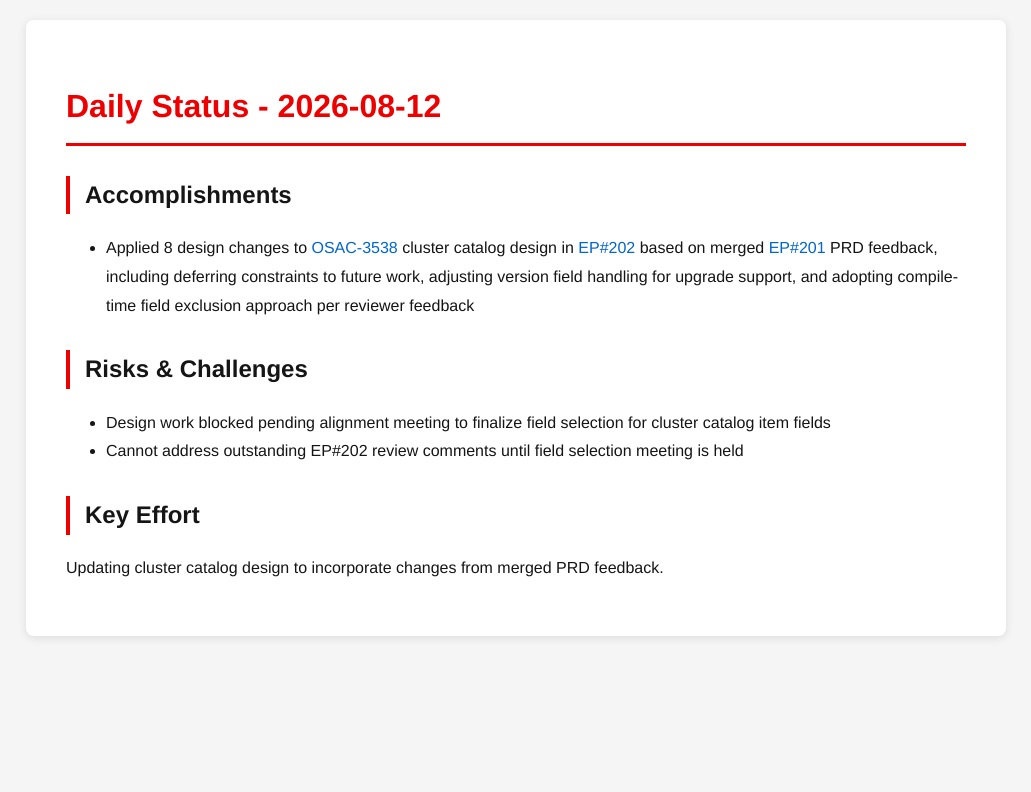
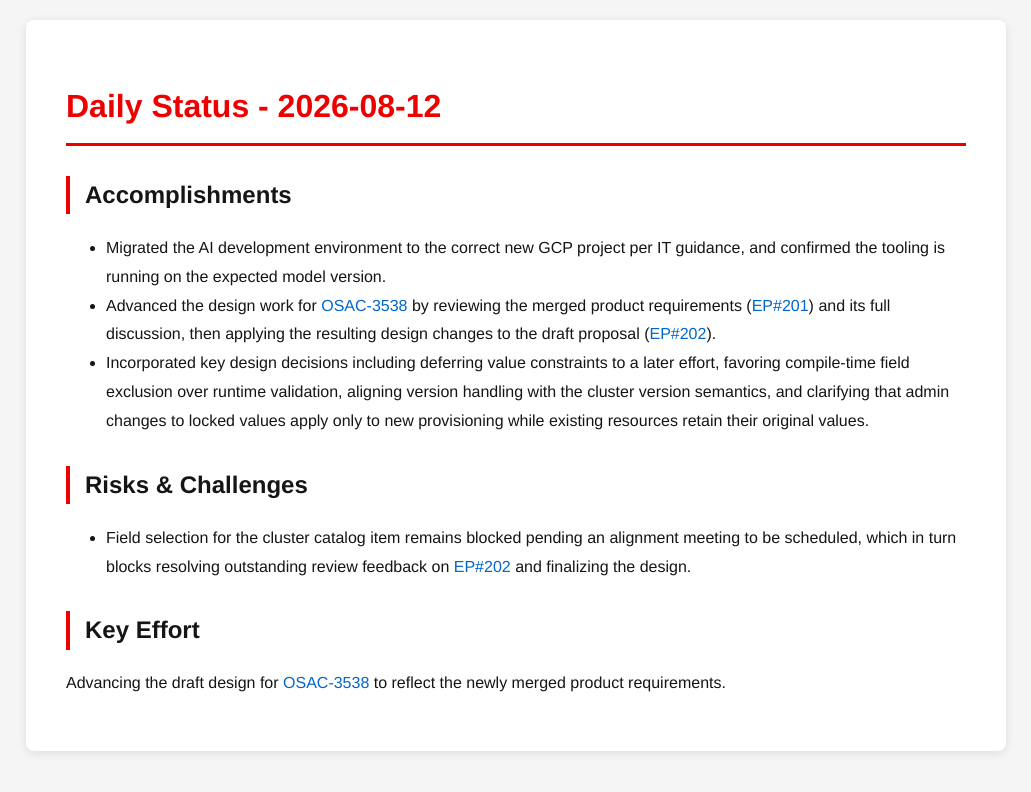
Before and after one commit to tzvatot/daily-status, a Jekyll site: the page built from 2026-08-12.md, in a window 1280 px wide. Shown: the top 792 px of the page, without its empty margins (124-1155 px from the left). Built offline with Jekyll 4.4.1, drawn with Linux system fonts in a browser that asks for light colours.

Commit message:
Daily status update - 2026-08-12

```diff
--- a/2026-08-12.md
+++ b/2026-08-12.md
@@ -7,11 +7,12 @@ date: 2026-08-12
 # Daily Status - 2026-08-12
 
 ## Accomplishments
-- Applied 8 design changes to [OSAC-3538](https://redhat.atlassian.net/browse/OSAC-3538) cluster catalog design in [EP#202](https://github.com/osac-project/enhancement-proposals/pull/202) based on merged [EP#201](https://github.com/osac-project/enhancement-proposals/pull/201) PRD feedback, including deferring constraints to future work, adjusting version field handling for upgrade support, and adopting compile-time field exclusion approach per reviewer feedback
+- Migrated the AI development environment to the correct new GCP project per IT guidance, and confirmed the tooling is running on the expected model version.
+- Advanced the design work for [OSAC-3538](https://issues.redhat.com/browse/OSAC-3538) by reviewing the merged product requirements ([EP#201](https://github.com/osac-project/enhancement-proposals/pull/201)) and its full discussion, then applying the resulting design changes to the draft proposal ([EP#202](https://github.com/osac-project/enhancement-proposals/pull/202)).
+- Incorporated key design decisions including deferring value constraints to a later effort, favoring compile-time field exclusion over runtime validation, aligning version handling with the cluster version semantics, and clarifying that admin changes to locked values apply only to new provisioning while existing resources retain their original values.
 
 ## Risks & Challenges
-- Design work blocked pending alignment meeting to finalize field selection for cluster catalog item fields
-- Cannot address outstanding EP#202 review comments until field selection meeting is held
+- Field selection for the cluster catalog item remains blocked pending an alignment meeting to be scheduled, which in turn blocks resolving outstanding review feedback on [EP#202](https://github.com/osac-project/enhancement-proposals/pull/202) and finalizing the design.
 
 ## Key Effort
-Updating cluster catalog design to incorporate changes from merged PRD feedback.
+Advancing the draft design for [OSAC-3538](https://issues.redhat.com/browse/OSAC-3538) to reflect the newly merged product requirements.
```
